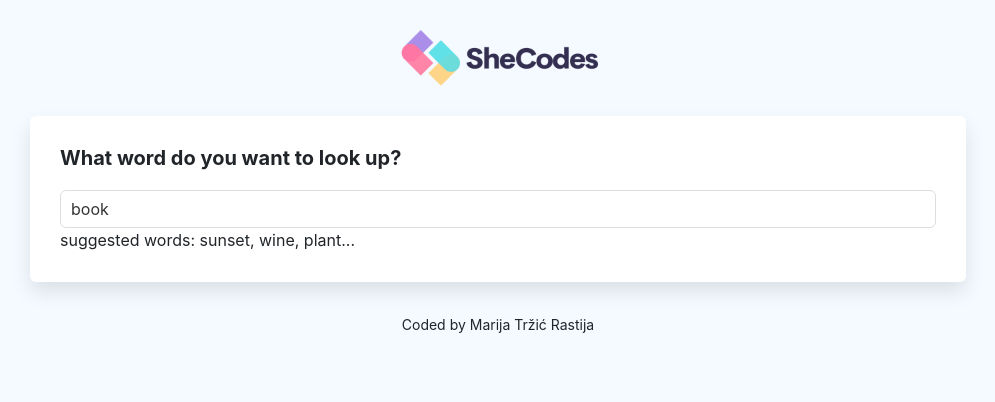
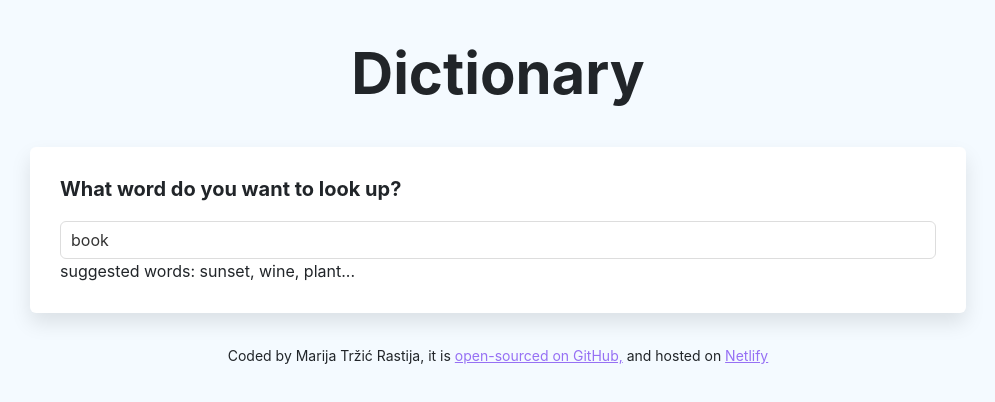
Before and after one commit to MarijaTRastija/dictionary-project, a React (Create React App) app: page / in a window 1280 px wide. Shown: the top 402 px of the page, without its empty margins (142-1137 px from the left). Built offline with nearby package versions, Linux system fonts and the light colour scheme; no server answers.

Commit message:
Removed the logo, added h1, footer

```diff
--- a/src/App.css
+++ b/src/App.css
@@ -15,6 +15,13 @@ body {
   margin: 30px 0;
 }
 
+.App-header h1 {
+  text-align: center;
+  font-weight: bold;
+  font-size: 58px;
+  line-height: 1.5;
+}
+
 .App-logo {
   max-width: 200px;
   display: block;
--- a/src/App.js
+++ b/src/App.js
@@ -1,4 +1,3 @@
-import logo from "./logo.png";
 import "./App.css";
 import Dictionary from "./Dictionary";
 
@@ -7,14 +6,34 @@ export default function App() {
     <div className="App">
       <div className="container">
         <header className="App-header">
-          <img src={logo} className="App-logo img-fluid" alt="logo" />
+          <h1>Dictionary</h1>
         </header>
         <main>
           <Dictionary defaultKeyword="book" />
         </main>
         <footer className="App-footer">
           {" "}
-          <small> Coded by Marija Tržić Rastija</small>
+          <small>
+            {" "}
+            Coded by Marija Tržić Rastija, it is{" "}
+            <a
+              href="https://github.com/MarijaTRastija/dictionary-project"
+              target="_blank"
+              rel="noreferrer"
+              alt="GitHub link"
+            >
+              open-sourced on GitHub,
+            </a>{" "}
+            and hosted on{" "}
+            <a
+              href="https://melodious-taiyaki-b1fd8e.netlify.app/"
+              target="_blank"
+              rel="noreferrer"
+              alt="Netlify link"
+            >
+              Netlify
+            </a>
+          </small>
         </footer>
       </div>
     </div>
--- a/src/Photos.js
+++ b/src/Photos.js
@@ -10,7 +10,11 @@ export default function Photos(props) {
             return (
               <div className="col-4" key={index}>
                 <a href={photo.src.original} target="_blank" rel="noreferrer">
-                  <img src={photo.src.landscape} alt="" className="img-fluid" />
+                  <img
+                    src={photo.src.landscape}
+                    alt={photo.src.photographer}
+                    className="img-fluid"
+                  />
                 </a>
               </div>
             );
--- a/src/Synonyms.js
+++ b/src/Synonyms.js
@@ -4,13 +4,11 @@ import "./Synonyms.css";
 export default function Synonyms(props) {
   if (props.synonyms) {
     return (
-      <div>
-        <ul className="Synonyms">
-          {props.synonyms.map(function (synonym, index) {
-            return <li key={index}>{synonym}</li>;
-          })}
-        </ul>
-      </div>
+      <ul className="Synonyms">
+        {props.synonyms.map(function (synonym, index) {
+          return <li key={index}>{synonym}</li>;
+        })}
+      </ul>
     );
   } else {
     return null;
```
